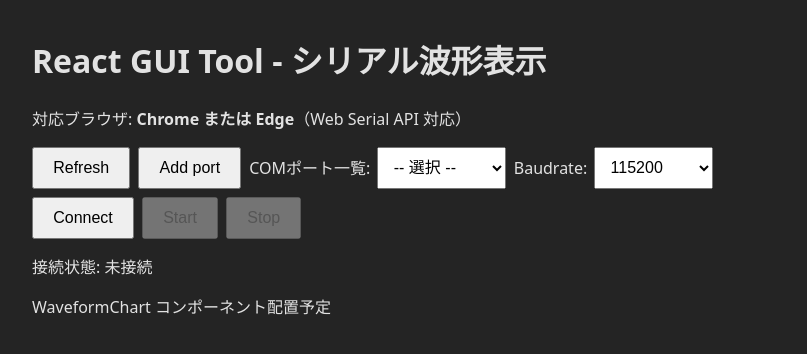
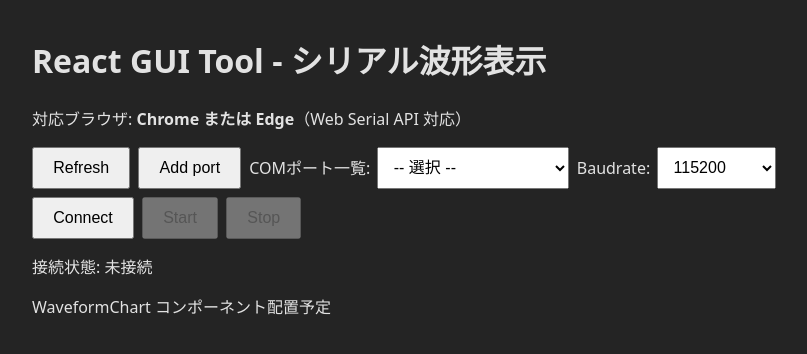
Before and after one commit to naoiw/react-gui-tool, a React (Vite) app: page / in a window 1280 px wide. Shown: the top 354 px of the page, without its empty margins (144-951 px from the left). Built offline with nearby package versions, Linux system fonts and the light colour scheme.

Commit message:
change : プルダウンリストのサイズを変更

```diff
--- a/src/components/SerialControl.tsx
+++ b/src/components/SerialControl.tsx
@@ -161,6 +161,7 @@ export function SerialControl({
         <label className="serial-control__label">
           COMポート一覧:
           <select
+            className="serial-control__port-select"
             value={selectedIndex < 0 ? '' : selectedIndex}
             onChange={(e) => setSelectedIndex(e.target.value === '' ? -1 : Number(e.target.value))}
             disabled={connected}
--- a/src/index.css
+++ b/src/index.css
@@ -57,3 +57,7 @@ body {
   font-size: 1rem;
   cursor: pointer;
 }
+
+.serial-control__port-select {
+  min-width: 12rem;
+}
```
